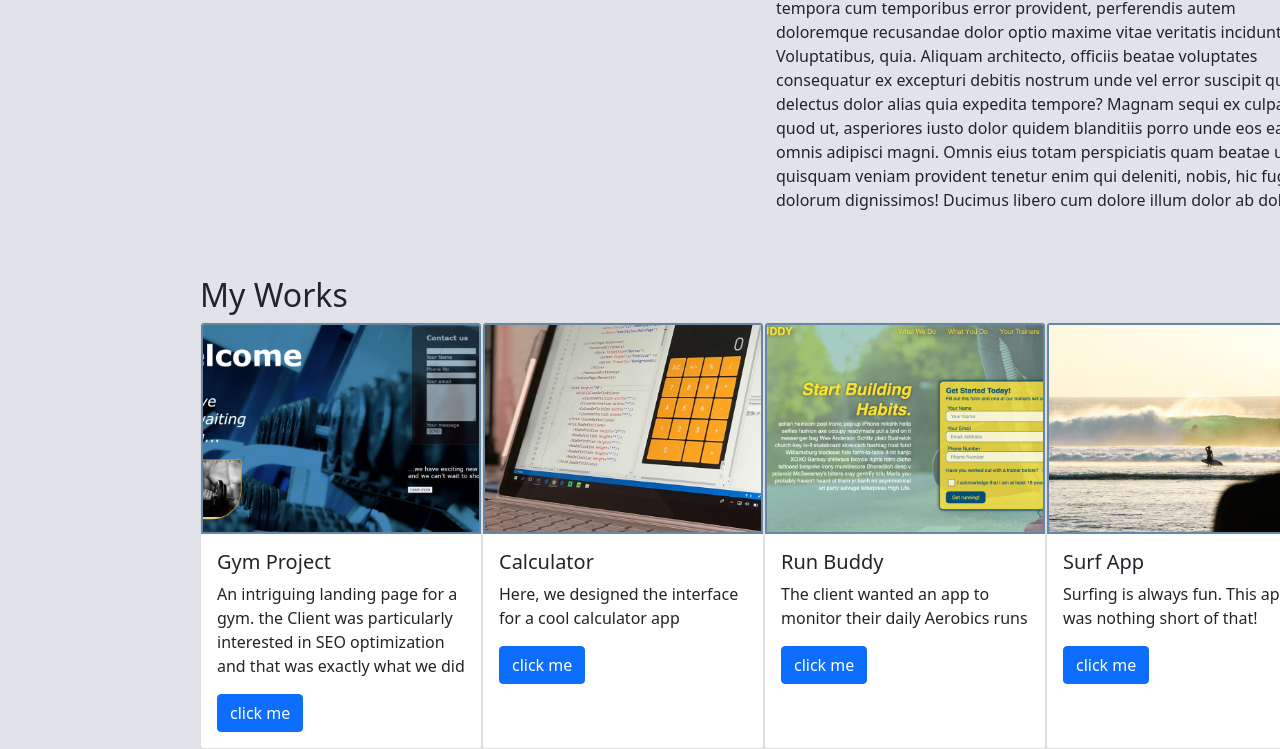
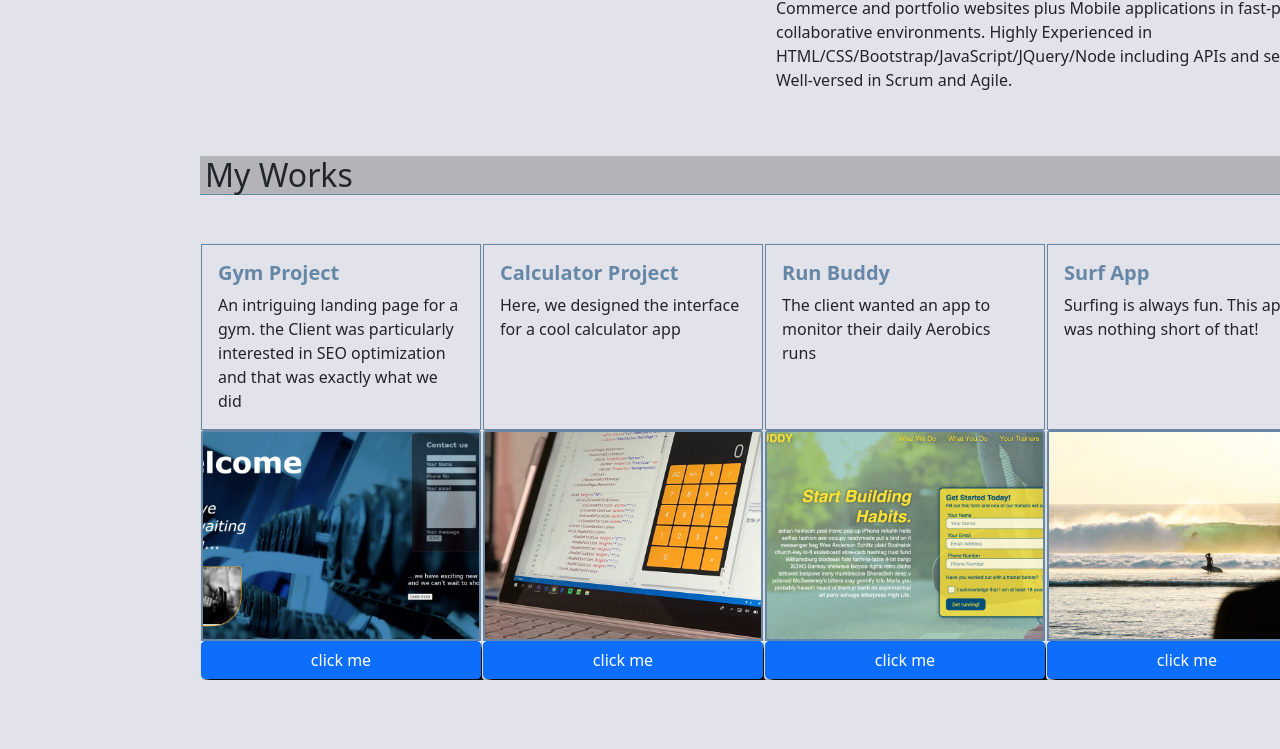
Before and after one commit to ollyvent/Bootstrap-Portfolio, a plain HTML site: page index.html in a window 1280 px wide. Shown: the part 637-1386 px from the top of the page. After the commit the page ends 1317 px from the top, so only its background shows below. Drawn offline with nearby package versions, Linux system fonts and the light colour scheme.

Commit message:
customized bootstrap cards

```diff
--- a/assets/style.css
+++ b/assets/style.css
@@ -44,6 +44,7 @@ img{
 
 .display-5{
     font-family: Impact, Haettenschweiler, 'Arial Narrow Bold', sans-serif;
+
 }
 
 .container, .navbar-nav{
@@ -67,3 +68,25 @@ img{
     display: flex;
     justify-content: space-between;
 }
+
+.col h2, .my-works h2{
+    background-color: rgba(128, 128, 128, 0.477);
+    text-align: start;
+    border-bottom: solid 1px rgb(102, 136, 166);
+    padding-left: 5px;
+
+}
+
+.card-body{
+    background-color: rgba(203, 203, 219, 0.548);
+    border: solid 1px rgb(102, 136, 166);
+}
+
+.btn{
+    box-shadow: 5px 5px 5px  black;
+}
+
+.card-title{
+    color: rgb(102, 136, 166);
+    font-weight: 400px;
+}
--- a/index.html
+++ b/index.html
@@ -25,7 +25,7 @@
     <!-- hero section -->
     <div class="container">
         <img src="./assets/images/passport.jpg" alt="my picture" width="300px">
-        <h1 class="display-5 fw-normal mt-5 mb-0">Aboje<span="oloche"> OLOCHE</span> Emmanuel</h1>
+        <h1 class="display-5 fw-normal mt-5 mb-0">Aboje<span class="oloche"> OLOCHE</span> Emmanuel</h1>
         <p class="lead fw-normal mt-0">Front-End Web Developer & UI/UX Designer</p>
     </div>
 
@@ -37,52 +37,52 @@
                 <h2 id="about">About Me</h2>
             </div>
             <div class="col">
-                <p>Lorem ipsum dolor sit amet, consectetur adipisicing elit. Exercitationem neque natus accusantium commodi corporis consequuntur earum tempora cum temporibus error provident, perferendis autem doloremque recusandae dolor optio maxime vitae veritatis incidunt! Voluptatibus, quia. Aliquam architecto, officiis beatae voluptates consequatur ex excepturi debitis nostrum unde vel error suscipit quod delectus dolor alias quia expedita tempore? Magnam sequi ex culpa, quod ut, asperiores iusto dolor quidem blanditiis porro unde eos ea et omnis adipisci magni. Omnis eius totam perspiciatis quam beatae ullam quisquam veniam provident tenetur enim qui deleniti, nobis, hic fuga dolorum dignissimos! Ducimus libero cum dolore illum dolor ab dolorum.</p>
+                <p>Creative, self-moivated, and highly ambitious Front-End Developer with years of experience, in website development, for both Responsive e-Commerce and portfolio websites plus Mobile applications in fast-paced, collaborative environments. Highly Experienced in HTML/CSS/Bootstrap/JavaScript/JQuery/Node including APIs and servers. Well-versed in Scrum and Agile.</p>
             </div>
         </div>
     </div>
-</div>
+
 
 
     <!-- work section -->
     <div class="container mt-5">
         <div id="works" class="my-works">
             <h2>My Works</h2>
-            <div class="work-cards">
+            <div class="work-cards mt-5">
                 <div class="card" style="width: 18rem;">
+                    <div class="card-body">
+                    <h5 class="card-title fw-bold">Gym Project</h5>
+                    <p class="card-text">An intriguing landing page for a gym. the Client was particularly interested in SEO optimization and that was exactly what we did</p>
+                    </div>
                     <img src="./assets/images/02-gym.jpg" class="card-img-top" alt="picture of dumbells">
-                    <div class="card-body">
-                    <h5 class="card-title">Gym Project</h5>
-                    <p class="card-text">An intriguing landing page for a gym. the Client was particularly interested in SEO optimization and that was exactly what we did</p>
                     <a href="#" class="btn btn-primary">click me</a>
-                    </div>
                 </div>
 
                 <div class="card" style="width: 18rem;">
+                    <div class="card-body">
+                    <h5 class="card-title fw-bold">Calculator Project</h5>
+                    <p class="card-text">Here, we designed the interface for a cool calculator app</p>
+                    </div>
                     <img src="./assets/images/02-calc.jpg" class="card-img-top" alt="calculator on screen">
-                    <div class="card-body">
-                    <h5 class="card-title">Calculator</h5>
-                    <p class="card-text">Here, we designed the interface for a cool calculator app</p>
                     <a href="#" class="btn btn-primary">click me</a>
-                    </div>
                 </div>
 
                 <div class="card" style="width: 18rem;">
+                    <div class="card-body">
+                    <h5 class="card-title fw-bold">Run Buddy</h5>
+                    <p class="card-text">The client wanted an app to monitor their daily Aerobics runs</p>
+                    </div>
                     <img src="./assets/images/02-run-buddy.jpg" class="card-img-top" alt="start buiding habits">
-                    <div class="card-body">
-                    <h5 class="card-title">Run Buddy</h5>
-                    <p class="card-text">The client wanted an app to monitor their daily Aerobics runs</p>
                     <a href="#" class="btn btn-primary">click me</a>
-                    </div>
                 </div>
 
                 <div class="card" style="width: 18rem;">
+                    <div class="card-body">
+                    <h5 class="card-title fw-bold">Surf App</h5>
+                    <p class="card-text">Surfing is always fun. This app was nothing short of that!</p>
+                    </div>
                     <img src="./assets/images/02-surf.jpg" class="card-img-top" alt="beautiful sea waves">
-                    <div class="card-body">
-                    <h5 class="card-title">Surf App</h5>
-                    <p class="card-text">Surfing is always fun. This app was nothing short of that!</p>
                     <a href="#" class="btn btn-primary">click me</a>
-                    </div>
                 </div>
 
             </div>
```
